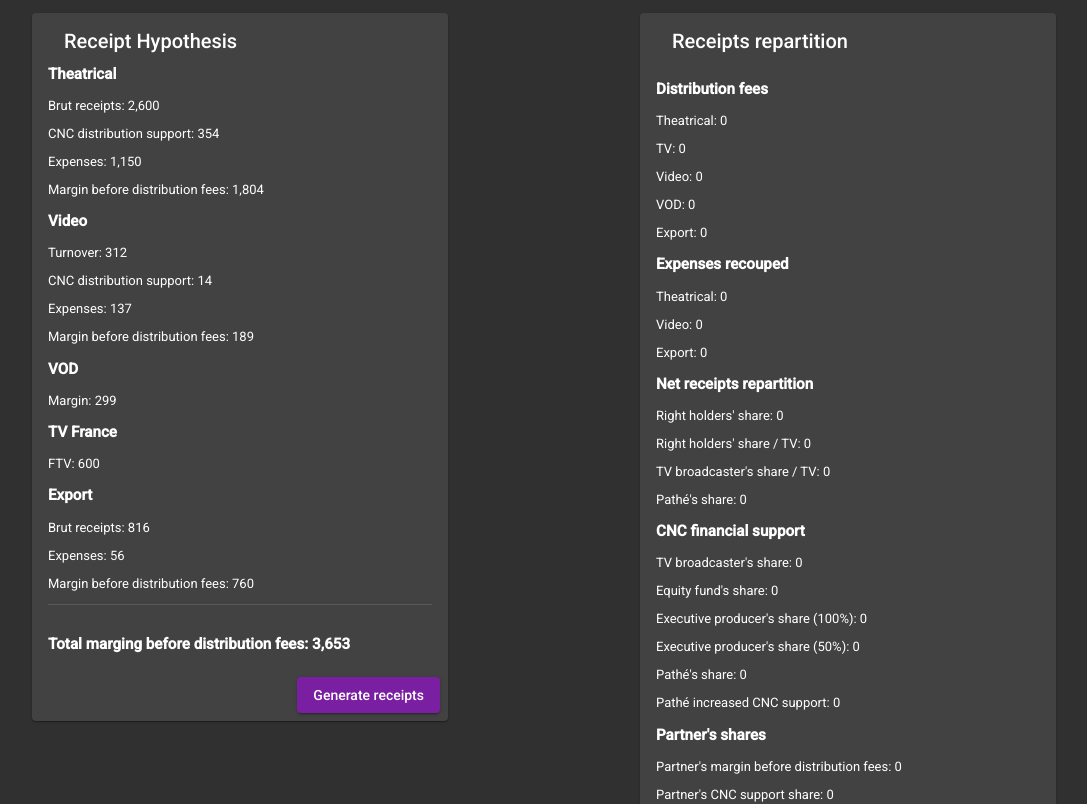
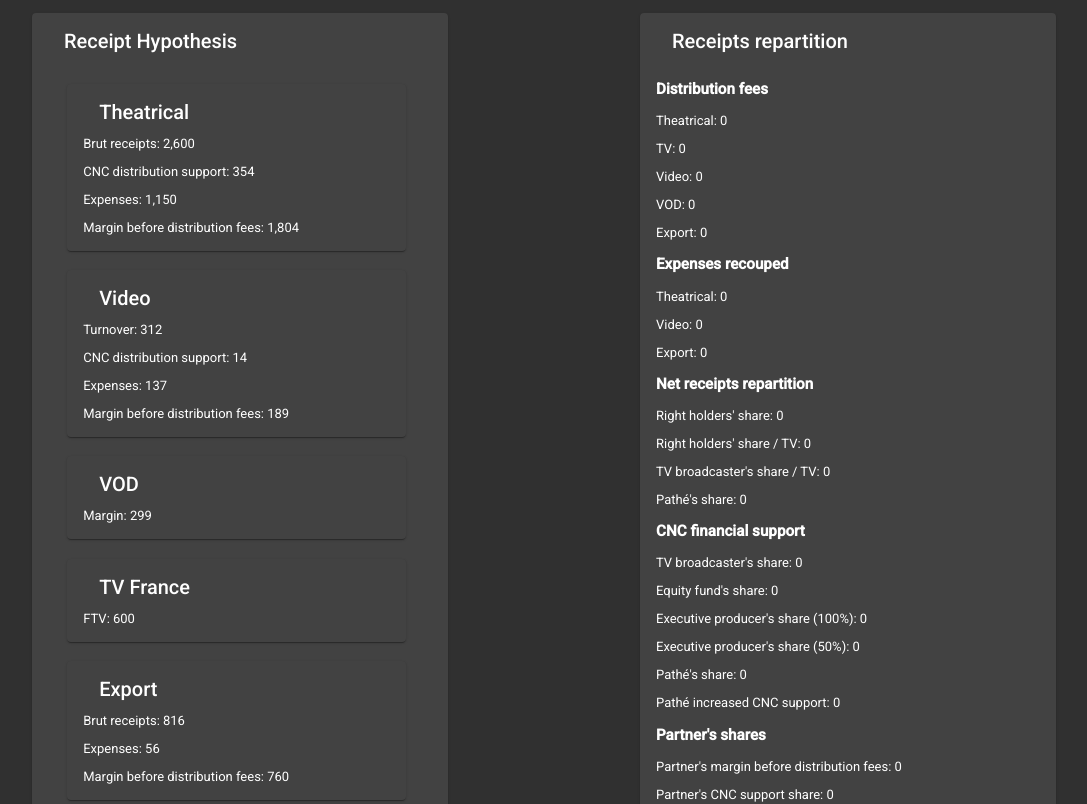
Before and after one commit to Jackseed/poc-manhattan, an Angular app: page /home in a window 1280 px wide. Shown: the top 804 px of the page, without its empty margins (32-1119 px from the left). Built offline with nearby package versions, Linux system fonts and the light colour scheme.

Commit message:
cards wip

```diff
--- a/src/app/receipt-calculation/receipt-calculation.component.html
+++ b/src/app/receipt-calculation/receipt-calculation.component.html
@@ -3,7 +3,11 @@
     <mat-card-title>Receipt Hypothesis</mat-card-title>
   </mat-card-header>
   <mat-card-content>
-    <h3>Theatrical</h3>
+    <mat-card>
+      <mat-card-header>
+        <mat-card-title>Theatrical</mat-card-title>
+      </mat-card-header>
+      <mat-card-content>
         <p>Brut receipts: {{ theatricalReceipts | number: "1.0-0" }}</p>
         <p>
           CNC distribution support:
@@ -14,7 +18,13 @@
           Margin before distribution fees:
           {{ netTheatricalMargin | number: "1.0-0" }}
         </p>
-    <h3>Video</h3>
+      </mat-card-content>
+    </mat-card>
+    <mat-card>
+      <mat-card-header>
+        <mat-card-title>Video</mat-card-title>
+      </mat-card-header>
+      <mat-card-content>
         <p>Turnover: {{ videoReceipts | number: "1.0-0" }}</p>
         <p>
           CNC distribution support:
@@ -25,17 +35,37 @@
           Margin before distribution fees:
           {{ netVideoMargin | number: "1.0-0" }}
         </p>
-    <h3>VOD</h3>
+      </mat-card-content>
+    </mat-card>
+    <mat-card>
+      <mat-card-header>
+        <mat-card-title>VOD</mat-card-title>
+      </mat-card-header>
+      <mat-card-content>
         <p>Margin: {{ vodReceipts | number: "1.0-0" }}</p>
-    <h3>TV France</h3>
+      </mat-card-content>
+    </mat-card>
+    <mat-card>
+      <mat-card-header>
+        <mat-card-title>TV France</mat-card-title>
+      </mat-card-header>
+      <mat-card-content>
         <p>FTV: {{ tvReceipts | number: "1.0-0" }}</p>
-    <h3>Export</h3>
+      </mat-card-content>
+    </mat-card>
+    <mat-card>
+      <mat-card-header>
+        <mat-card-title>Export</mat-card-title>
+      </mat-card-header>
+      <mat-card-content>
         <p>Brut receipts: {{ exportReceipts | number: "1.0-0" }}</p>
         <p>Expenses: {{ exportExpenses | number: "1.0-0" }}</p>
         <p>
           Margin before distribution fees:
           {{ netExportMargin | number: "1.0-0" }}
         </p>
+      </mat-card-content>
+    </mat-card>
     <mat-divider></mat-divider>
     <h3 class="total">
       Total marging before distribution fees:
--- a/src/app/receipt-calculation/receipt-calculation.component.scss
+++ b/src/app/receipt-calculation/receipt-calculation.component.scss
@@ -11,6 +11,19 @@ mat-card-content {
   font-size: 13px;
 }
 
+mat-card-content > mat-card {
+  float: none;
+  width: 80%;
+  margin-top: 5%;
+}
+
+mat-divider {
+  margin-top: 3%;
+}
+
 .total {
-  margin-top: 30px;
+  margin-top: 6%;
+  margin-bottom: 2%;
+  padding-top: 10px;
+  padding-left: 16px;
 }
```
Lines whose indentation alone changed are shown as unchanged.
